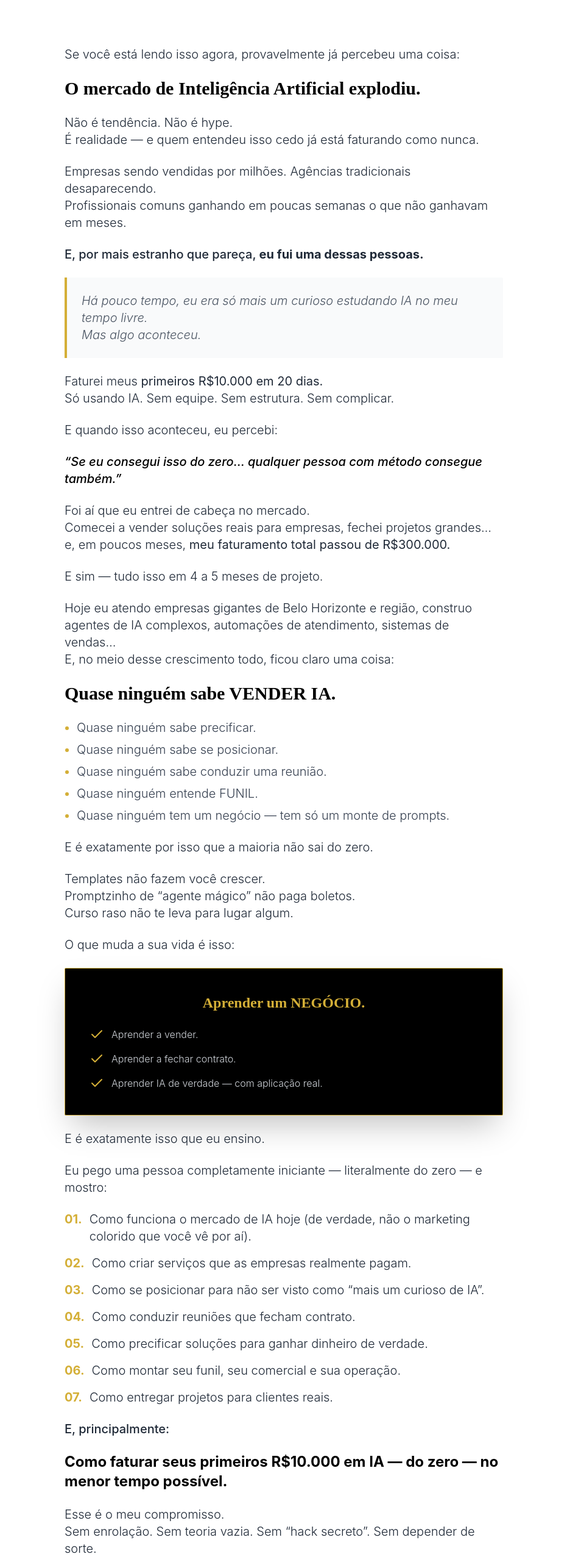
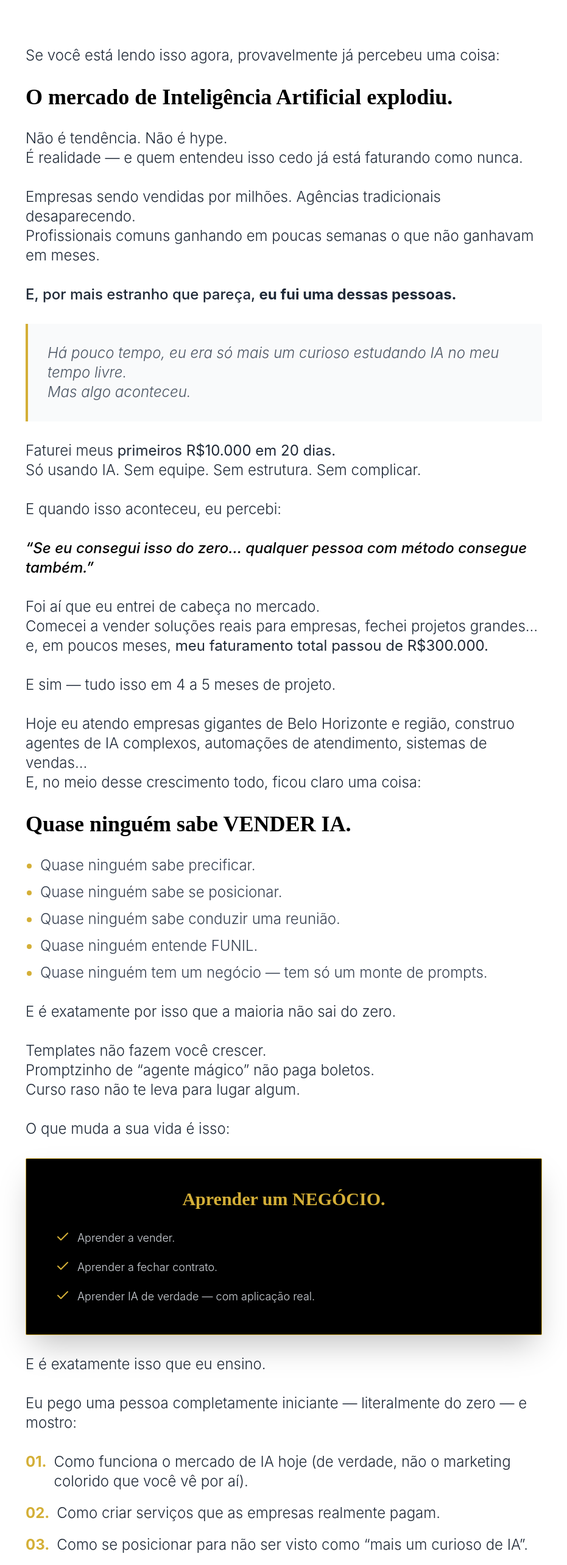
Before and after one commit to igor-miguel/landing-page-coliseu-2.0, a React (Vite) app: page / in a window 1280 px wide. Shown: the part 1560-4126 px from the top of the page at 61% size, without its empty margins (174-1105 px from the left). Built offline with nearby package versions, Linux system fonts and the light colour scheme.

Commit message:
Update App.tsx

```diff
--- a/App.tsx
+++ b/App.tsx
@@ -107,12 +107,11 @@ const App: React.FC = () => {
 
       {/* 1. HERO SECTION */}
       <header className="relative pt-36 pb-24 md:pt-44 md:pb-32 overflow-hidden bg-[#050505] flex items-center min-h-[85vh]">
-        {/* Glow Dourado forte atrás da foto */}
         <div className="absolute top-1/2 right-0 -translate-y-1/2 translate-x-1/4 w-[800px] h-[800px] bg-[#D4AF37] rounded-full blur-[250px] opacity-25 pointer-events-none z-0" />
 
         <div className="max-w-7xl mx-auto px-6 relative z-10 flex flex-col md:flex-row items-center gap-12 md:gap-16">
 
-          {/* COLUNA DA ESQUERDA: TEXTO */}
+          {/* TEXTO */}
           <div className="w-full md:w-1/2 text-center md:text-left">
             <h1 className="text-4xl md:text-5xl lg:text-6xl font-serif font-normal leading-tight text-white mb-8">
               Fature R$10.000/mês&nbsp;com <br />
@@ -130,15 +129,13 @@ const App: React.FC = () => {
               <Button href="#oferta" className="px-10 py-5 text-base md:text-lg w-full md:w-auto shadow-lg shadow-[#D4AF37]/20">
                 QUERO GARANTIR MINHA VAGA AGORA
               </Button>
-
-              {/* PREÇO ATUALIZADO NO HERO */}
               <p className="text-gray-500 text-xs uppercase tracking-widest">
                 De <span className="line-through text-gray-600">R$ 4.997</span> por apenas <strong>12x R$ 99,70</strong>
               </p>
             </div>
           </div>
 
-          {/* COLUNA DA DIREITA: IMAGEM */}
+          {/* IMAGEM */}
           <div className="w-full md:w-1/2 flex justify-center md:justify-end relative z-10">
             <img
               src="https://github.com/igor-miguel/landing-page-coliseu-2.0/blob/main/image_1.png?raw=true"
@@ -176,18 +173,19 @@ const App: React.FC = () => {
         </div>
       </section>
 
-      {/* 3. SALES LETTER */}
+      {/* 3. SALES LETTER - FONTE AUMENTADA AQUI */}
       <section className="py-24 bg-white text-black border-t border-gray-100">
-        <div className="max-w-3xl mx-auto px-6 font-light text-lg md:text-xl leading-relaxed text-gray-800 space-y-6">
+        {/* Aumentei de text-lg para text-xl (mobile) e text-2xl (desktop) e space-y-8 */}
+        <div className="max-w-4xl mx-auto px-6 font-light text-xl md:text-2xl leading-relaxed text-gray-800 space-y-8">
 
            <p>Se você está lendo isso agora, provavelmente já percebeu uma coisa:</p>
-           <h3 className="font-bold text-3xl font-serif text-black mt-8">O mercado de Inteligência Artificial explodiu.</h3>
+           <h3 className="font-bold text-4xl font-serif text-black mt-8">O mercado de Inteligência Artificial explodiu.</h3>
            <p>Não é tendência. Não é hype.<br />É realidade — e quem entendeu isso cedo já está faturando como nunca.</p>
            <p>Empresas sendo vendidas por milhões. Agências tradicionais desaparecendo.<br />
            Profissionais comuns ganhando em poucas semanas o que não ganhavam em meses.</p>
            <p className="font-medium">E, por mais estranho que pareça, <strong>eu fui uma dessas pessoas.</strong></p>
 
-           <div className="pl-6 border-l-4 border-[#D4AF37] italic text-gray-600 bg-gray-50 p-6 rounded-r-sm my-8">
+           <div className="pl-8 border-l-4 border-[#D4AF37] italic text-gray-600 bg-gray-50 p-8 rounded-r-sm my-8">
               <p>Há pouco tempo, eu era só mais um curioso estudando IA no meu tempo livre.<br />
               Mas algo aconteceu.</p>
            </div>
@@ -206,9 +204,9 @@ const App: React.FC = () => {
            <p>Hoje eu atendo empresas gigantes de Belo Horizonte e região, construo agentes de IA complexos, automações de atendimento, sistemas de vendas…<br/>
            E, no meio desse crescimento todo, ficou claro uma coisa:</p>
 
-           <h3 className="text-3xl font-serif font-bold text-black mt-12 mb-6">Quase ninguém sabe VENDER IA.</h3>
+           <h3 className="text-4xl font-serif font-bold text-black mt-12 mb-6">Quase ninguém sabe VENDER IA.</h3>
 
-           <ul className="space-y-2 list-disc pl-5 marker:text-[#D4AF37] text-gray-700 mb-8">
+           <ul className="space-y-3 list-disc pl-6 marker:text-[#D4AF37] text-gray-700 mb-8">
               <li>Quase ninguém sabe precificar.</li>
               <li>Quase ninguém sabe se posicionar.</li>
               <li>Quase ninguém sabe conduzir uma reunião.</li>
@@ -221,9 +219,9 @@ const App: React.FC = () => {
 
            <p>O que muda a sua vida é isso:</p>
 
-           <div className="bg-black text-white p-10 rounded-sm shadow-2xl my-12 border border-[#D4AF37]">
-              <p className="text-2xl font-serif font-bold text-center mb-6 text-[#D4AF37]">Aprender um NEGÓCIO.</p>
-              <ul className="space-y-4 text-gray-300 text-base">
+           <div className="bg-black text-white p-12 rounded-sm shadow-2xl my-12 border border-[#D4AF37]">
+              <p className="text-3xl font-serif font-bold text-center mb-8 text-[#D4AF37]">Aprender um NEGÓCIO.</p>
+              <ul className="space-y-5 text-gray-300 text-lg">
                   <li className="flex gap-3"><Check className="text-[#D4AF37] shrink-0" /> Aprender a vender.</li>
                   <li className="flex gap-3"><Check className="text-[#D4AF37] shrink-0" /> Aprender a fechar contrato.</li>
                   <li className="flex gap-3"><Check className="text-[#D4AF37] shrink-0" /> Aprender IA de verdade — com aplicação real.</li>
@@ -233,7 +231,7 @@ const App: React.FC = () => {
            <p>E é exatamente isso que eu ensino.</p>
            <p>Eu pego uma pessoa completamente iniciante — literalmente do zero — e mostro:</p>
 
-           <ul className="space-y-4 my-8">
+           <ul className="space-y-5 my-8">
               <li className="flex gap-3 items-start"><span className="text-[#D4AF37] font-bold">01.</span> Como funciona o mercado de IA hoje (de verdade, não o marketing colorido que você vê por aí).</li>
               <li className="flex gap-3 items-start"><span className="text-[#D4AF37] font-bold">02.</span> Como criar serviços que as empresas realmente pagam.</li>
               <li className="flex gap-3 items-start"><span className="text-[#D4AF37] font-bold">03.</span> Como se posicionar para não ser visto como “mais um curioso de IA”.</li>
@@ -243,8 +241,8 @@ const App: React.FC = () => {
               <li className="flex gap-3 items-start"><span className="text-[#D4AF37] font-bold">07.</span> Como entregar projetos para clientes reais.</li>
            </ul>
 
-           <p className="mt-8 font-medium">E, principalmente:</p>
-           <p className="font-bold text-2xl text-black">Como faturar seus primeiros R$10.000 em IA — do zero — no menor tempo possível.</p>
+           <p className="mt-12 font-medium">E, principalmente:</p>
+           <p className="font-bold text-3xl text-black">Como faturar seus primeiros R$10.000 em IA — do zero — no menor tempo possível.</p>
 
            <p>Esse é o meu compromisso.<br/>Sem enrolação. Sem teoria vazia. Sem “hack secreto”. Sem depender de sorte.</p>
            <p>Eu vou te mostrar do começo ao fim como eu construí meu negócio — exatamente o mesmo caminho que me levou a fechar contratos grandes com empresas que você conhece.</p>
@@ -254,7 +252,7 @@ const App: React.FC = () => {
            <p className="font-bold text-black mt-6">Se você está cansado de brincar com IA…<br/>E quer finalmente ganhar dinheiro com isso…<br/>Então agora é o momento.</p>
 
            <p>Eu vou te levar do zero aos R$10.000 com IA — mesmo que:</p>
-           <ul className="list-disc pl-5 marker:text-[#D4AF37] text-gray-700">
+           <ul className="list-disc pl-6 marker:text-[#D4AF37] text-gray-700">
                <li>você não seja técnico,</li>
                <li>nunca tenha vendido nada,</li>
                <li>ou ache que “não sabe suficiente”.</li>
@@ -262,11 +260,11 @@ const App: React.FC = () => {
 
            <p className="mt-6">Eu já fiz isso.<br/>Eu faço isso todo dia.<br/>E agora eu vou te mostrar como fazer também.</p>
 
-           <div className="text-center pt-8 pb-4">
-              <Button href="#oferta" className="w-full md:w-auto px-12 py-5 text-lg shadow-xl">CLIQUE AQUI E COMECE AGORA</Button>
+           <div className="text-center pt-10 pb-6">
+              <Button href="#oferta" className="w-full md:w-auto px-14 py-6 text-xl shadow-xl">CLIQUE AQUI E COMECE AGORA</Button>
            </div>
 
-           <p className="text-center text-sm text-gray-500">
+           <p className="text-center text-base text-gray-500">
                Porque o mercado não vai esperar.<br/>
                E a sua vida não muda com mais um template…<br/>
                mas muda com a decisão certa.
@@ -278,7 +276,6 @@ const App: React.FC = () => {
       <section className="py-24 bg-[#050505] relative overflow-hidden">
         <div className="max-w-6xl mx-auto px-6 flex flex-col md:flex-row gap-16 items-center">
            <div className="w-full md:w-1/2 h-[600px] relative rounded-sm overflow-hidden opacity-90">
-              {/* FOTO GENÉRICA DO COLISEU MANTIDA AQUI PARA AMBIENTAÇÃO */}
               <img src="https://images.unsplash.com/photo-1552832230-c0197dd311b5?q=80&w=1000" className="w-full h-full object-cover" alt="Coliseu" />
               <div className="absolute inset-0 bg-gradient-to-t from-[#050505] via-transparent to-transparent"></div>
            </div>
@@ -385,7 +382,6 @@ const App: React.FC = () => {
              <div className="w-full h-px bg-white/10 mb-8" />
 
              <div className="text-[#D4AF37] text-xs font-bold tracking-widest uppercase mb-2">Valor Promocional</div>
-             {/* PREÇO ATUALIZADO AQUI TAMBÉM */}
              <div className="flex justify-center items-end gap-2 mb-8">
                <span className="text-2xl text-gray-500 mb-2 font-light">12x</span>
                <span className="text-6xl text-white font-serif font-bold text-[#D4AF37]">99,70</span>
@@ -410,7 +406,6 @@ const App: React.FC = () => {
         <div className="max-w-5xl mx-auto px-6 flex flex-col md:flex-row gap-12 items-center">
            <div className="w-full md:w-5/12">
               <div className="border p-2 border-black/10 bg-white shadow-lg rotate-1">
-                 {/* FOTO DE MENTOR (USANDO A IMG_3566.JPG AQUI) */}
                  <img
                     src="https://github.com/igor-miguel/landing-page-coliseu-2.0/blob/main/IMG_3566.JPG?raw=true"
                     alt="Igor Miguel"
@@ -442,7 +437,6 @@ const App: React.FC = () => {
       {/* FOOTER */}
       <footer className="bg-black py-12 border-t border-white/10 text-center text-gray-600 text-xs uppercase tracking-widest">
         <div className="flex flex-col items-center gap-6">
-            {/* LOGO NO FOOTER (logo_semfundo.png) */}
             <img
               src="https://github.com/igor-miguel/landing-page-coliseu-2.0/blob/main/logo_semfundo.png?raw=true"
               alt="Comunidade Coliseu"
```
